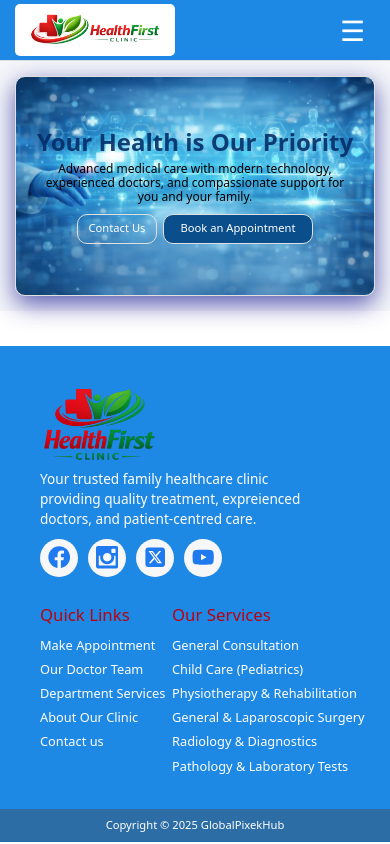
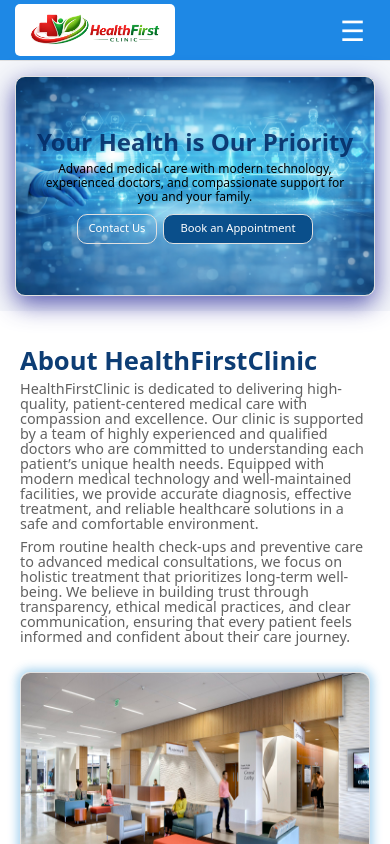
Before and after one commit to tufail-ahmad/HealthFirstClinic, a React (Vite) app: page / in a window 390 px wide. Shown: the top 844 px of the page. Built offline with nearby package versions, Linux system fonts and the light colour scheme.

Commit message:
About Section has been created in home page.

```diff
--- a/src/pages/Home.jsx
+++ b/src/pages/Home.jsx
@@ -4,6 +4,7 @@ import styles from "./Home.module.css";
 
 function Home() {
   return (
+    <>
       <HeroBanner>
         <div className={styles.bannerContainer}>
           <div className={styles.leftColumn}>
@@ -22,6 +23,33 @@ function Home() {
           </div>
         </div>
       </HeroBanner>
+      <div className={styles["about-section"]}>
+        <div className={styles.imgContainer}>
+          <img src="/images/hmchigh.jpg" alt="image" />
+        </div>
+        <div className={styles.contentContainer}>
+          <h2>About HealthFirstClinic</h2>
+          <p>
+            HealthFirstClinic is dedicated to delivering high-quality,
+            patient-centered medical care with compassion and excellence. Our
+            clinic is supported by a team of highly experienced and qualified
+            doctors who are committed to understanding each patient’s unique
+            health needs. Equipped with modern medical technology and
+            well-maintained facilities, we provide accurate diagnosis, effective
+            treatment, and reliable healthcare solutions in a safe and
+            comfortable environment.
+          </p>
+          <p>
+            From routine health check-ups and preventive care to advanced
+            medical consultations, we focus on holistic treatment that
+            prioritizes long-term well-being. We believe in building trust
+            through transparency, ethical medical practices, and clear
+            communication, ensuring that every patient feels informed and
+            confident about their care journey.
+          </p>
+        </div>
+      </div>
+    </>
   );
 }
 
--- a/src/pages/Home.module.css
+++ b/src/pages/Home.module.css
@@ -1,3 +1,4 @@
+/*=============== Hero Banner Styling ==================*/
 .bannerContainer {
   width: 100%;
   height: 100%;
@@ -65,8 +66,49 @@
   height: 100%;
 }
 
+/*=============== About Section Styling ==================*/
+.about-section {
+  display: flex;
+  gap: 30px;
+  padding: 60px 20px;
+}
+
+.imgContainer {
+  flex-basis: 48%;
+  padding: 20px;
+}
+
+.imgContainer img {
+  width: 100%;
+  height: 350px;
+  border-radius: 20px;
+  box-shadow: 0 0 10px 5px #9bccecd8;
+  border: 1px solid #e0e0e0;
+}
+
+.contentContainer {
+  display: flex;
+  flex-direction: column;
+  justify-content: center;
+  flex-basis: 48%;
+  padding: 20px;
+}
+
+.contentContainer h2 {
+  font-size: 3.5rem;
+  font-weight: 700;
+  color: #0d3d74;
+}
+
+.contentContainer p {
+  font-size: 1.8rem;
+  line-height: 22px;
+  color: var(--text-secondary);
+}
+
 /* min-width 481 and max-width 768px */
 @media screen and (min-width: 481px) and (max-width: 768px) {
+  /*=============== Hero Banner Styling ==================*/
   .leftColumn {
     flex-basis: 40%;
     padding-left: 50px;
@@ -105,10 +147,41 @@
   .rightColumn img {
     width: 100%;
   }
+
+  /*=============== About Section Styling ==================*/
+  .about-section {
+    gap: 0;
+    padding: 40px 10px;
+  }
+
+  .imgContainer {
+    flex-basis: 48%;
+    padding: 15px;
+  }
+
+  .imgContainer img {
+    height: 300px;
+    border-radius: 15px;
+    box-shadow: 0 0 10px 3px #9bccecd8;
+  }
+
+  .contentContainer {
+    padding: 10px;
+  }
+
+  .contentContainer h2 {
+    font-size: 3.2rem;
+  }
+
+  .contentContainer p {
+    font-size: 1.6rem;
+    line-height: 15px;
+  }
 }
 
 /* min-width 375px and max-width 480px*/
 @media screen and (min-width: 375px) and (max-width: 480px) {
+  /*=============== Hero Banner Styling ==================*/
   .leftColumn {
     flex-grow: 1;
     padding: 20px;
@@ -145,10 +218,42 @@
   .rightColumn {
     display: none;
   }
+
+  /*=============== About Section Styling ==================*/
+  .about-section {
+    flex-direction: column-reverse;
+    gap: 0;
+    padding: 25px 10px;
+  }
+
+  .imgContainer {
+    flex-basis: 48%;
+    padding: 10px;
+  }
+
+  .imgContainer img {
+    height: 250px;
+    border-radius: 10px;
+    box-shadow: 0 0 10px 3px #9bccecd8;
+  }
+
+  .contentContainer {
+    padding: 10px;
+  }
+
+  .contentContainer h2 {
+    font-size: 3.2rem;
+  }
+
+  .contentContainer p {
+    font-size: 1.8rem;
+    line-height: 15px;
+  }
 }
 
 /* min-width 250 and max-width 374px*/
 @media screen and (min-width: 250px) and (max-width: 374px) {
+  /*=============== Hero Banner Styling ==================*/
   .leftColumn {
     flex-grow: 1;
     padding: 20px;
@@ -184,4 +289,28 @@
   .rightColumn {
     display: none;
   }
+
+  /*=============== About Section Styling ==================*/
+  .about-section {
+    flex-direction: column-reverse;
+    gap: 0;
+    padding: 20px 10px;
+  }
+
+  .imgContainer {
+    display: none;
+  }
+
+  .contentContainer {
+    padding: 10px;
+  }
+
+  .contentContainer h2 {
+    font-size: 2.8rem;
+  }
+
+  .contentContainer p {
+    font-size: 1.6rem;
+    line-height: 15px;
+  }
 }
```
Also changed, not shown: public/images/about_section_image.jpg (added), public/images/hmchigh.jpg (added). Lines whose indentation alone changed are shown as unchanged.
